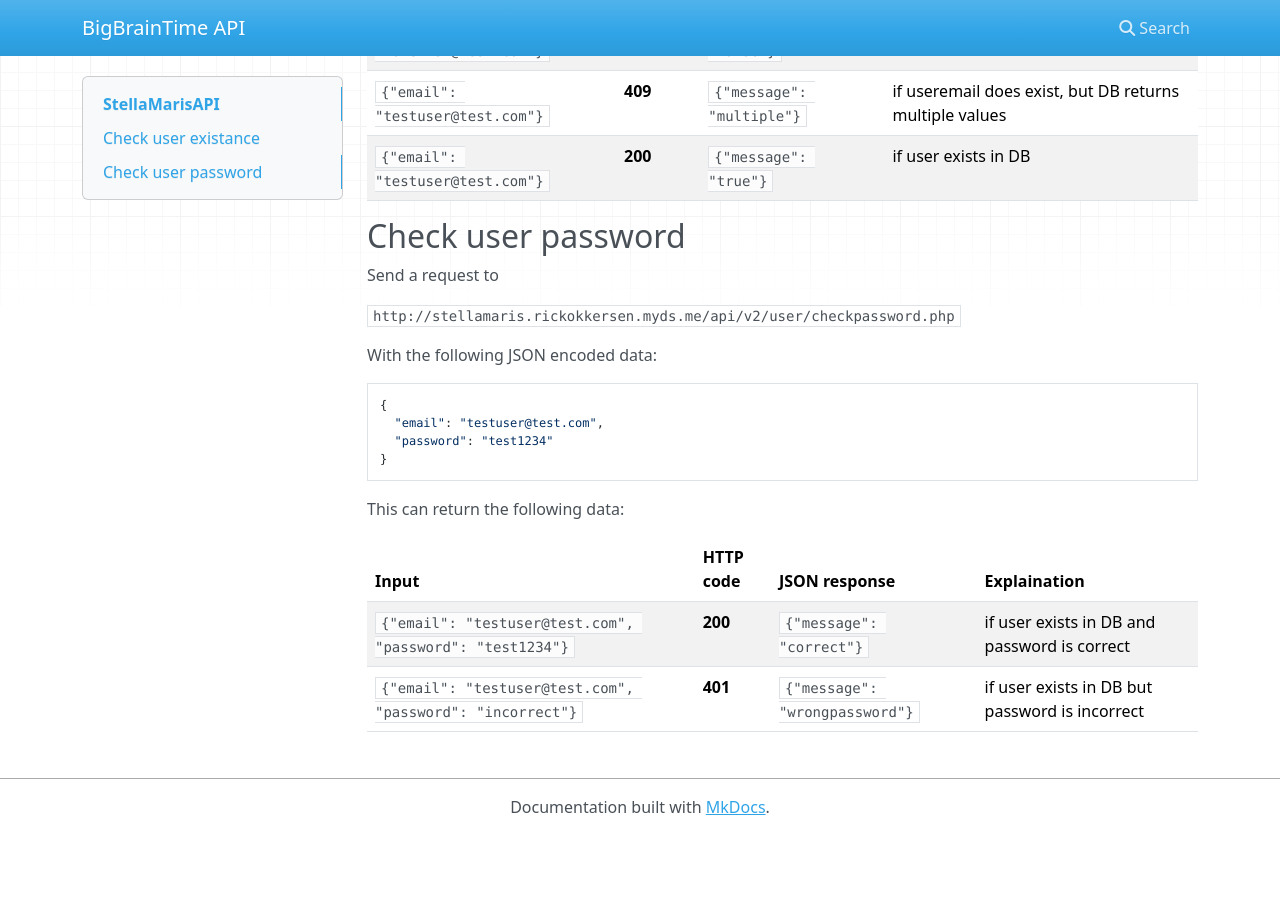
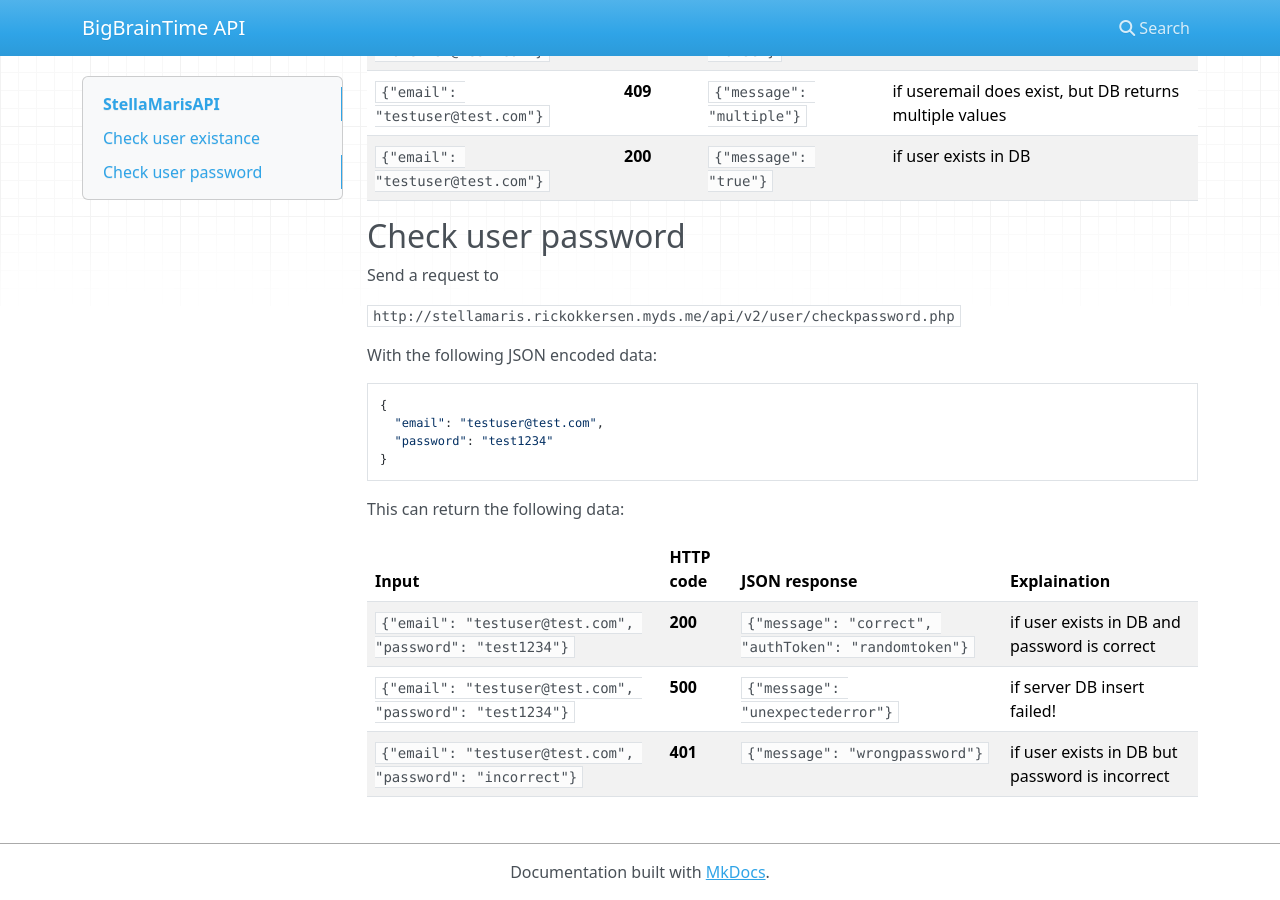
Before and after one commit to Underlyingglitch/NightLightStudiosAPI, an MkDocs documentation site: the page built from docs/index.md, in a window 1280 px wide and 900 px high, scrolled down 626 px. Built offline with MkDocs 1.6.1, drawn with Linux system fonts in a browser that asks for light colours; nearby versions of some CDN libraries; before the commit the page ends 1461 px from its top, so only the background shows below that.

Commit message:
Update index.md

```diff
--- a/docs/index.md
+++ b/docs/index.md
@@ -39,5 +39,6 @@ This can return the following data:
 
 Input | HTTP code | JSON response | Explaination
 --- | --- | --- | ---
-`{"email": "testuser@test.com", "password": "test1234"}` | **200** | `{"message": "correct"}` | if user exists in DB and password is correct
+`{"email": "testuser@test.com", "password": "test1234"}` | **200** | `{"message": "correct", "authToken": "randomtoken"}` | if user exists in DB and password is correct
+`{"email": "testuser@test.com", "password": "test1234"}` | **500** | `{"message": "unexpectederror"}` | if server DB insert failed!
 `{"email": "testuser@test.com", "password": "incorrect"}` | **401** | `{"message": "wrongpassword"}` | if user exists in DB but password is incorrect
```
